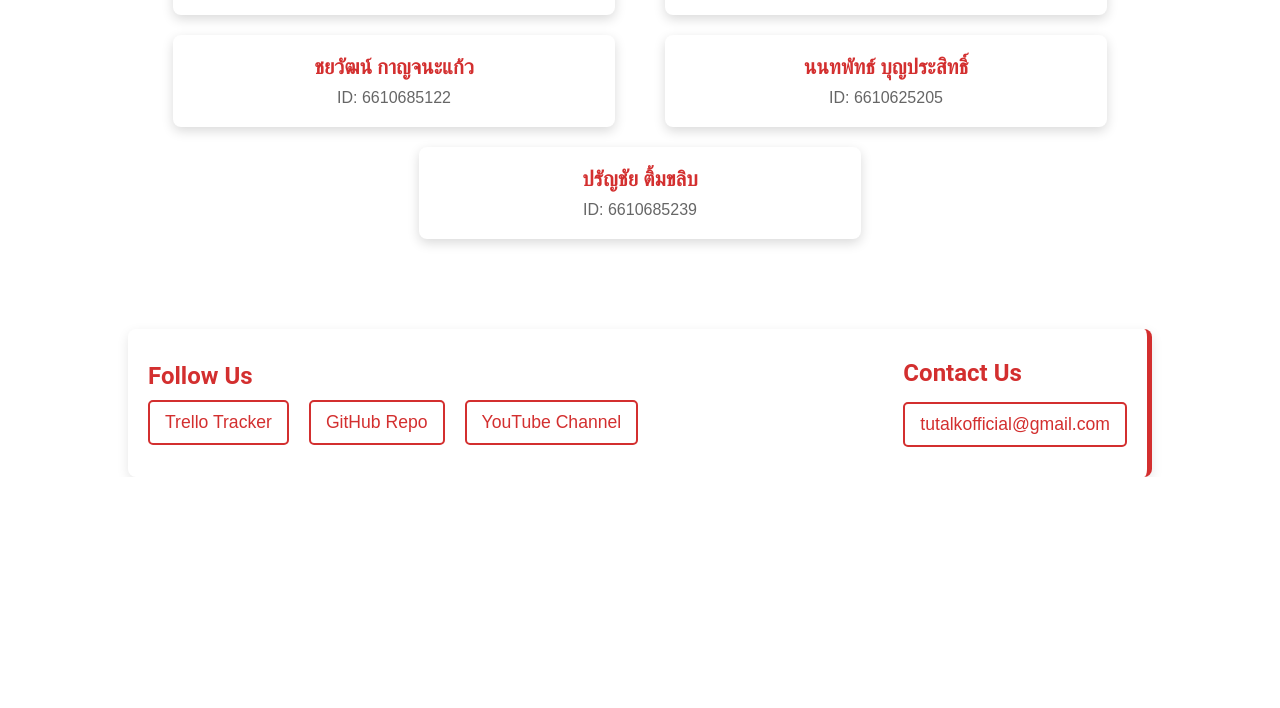
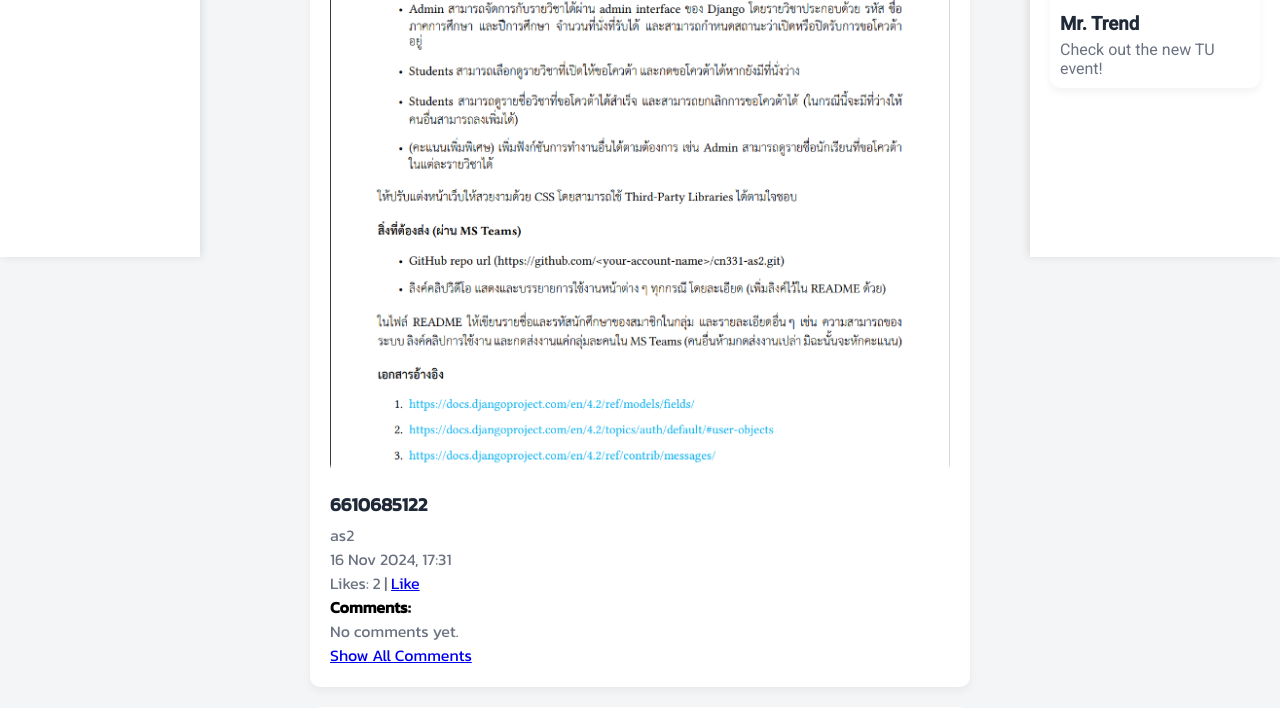
Before and after one commit to 6610685239/cn331-project, a Django app: page /accounts/user-home/ in a window 1280 px wide. Shown: the part 543-1251 px from the top of the page. Before the commit the page ends 1020 px from the top, so only its background shows below. Run offline with Django 5.2, Linux system fonts and the light colour scheme; data comes from the database, SQL or seed files in the repository; both versions use the stored data as it was after the commit.

Commit message:
update 95%

```diff
--- a/WebAppProject/WebAppProject/settings.py
+++ b/WebAppProject/WebAppProject/settings.py
@@ -132,6 +132,8 @@ STATIC_ROOT = "/home/tutalk/WebAppProject/static/"
 
 DEFAULT_AUTO_FIELD = "django.db.models.BigAutoField"
 
+MEDIA_URL = "/media/"
+MEDIA_ROOT = BASE_DIR / "media"
 
 env = environ.Env()
 environ.Env.read_env(os.path.join(BASE_DIR, ".env"))
--- a/WebAppProject/accounts/templates/user_home.html
+++ b/WebAppProject/accounts/templates/user_home.html
@@ -4,73 +4,83 @@
 <head>
     <meta charset="UTF-8">
     <meta name="viewport" content="width=device-width, initial-scale=1.0">
-    <title>About Us</title>
-    <link rel="stylesheet" href="{% static 'css/style_about.css' %}">
+    <title>TU Talk - สมัครสมาชิก</title>
+    <link rel="stylesheet" href="{% static 'css/style_user_home.css' %}">
+    <link rel="preconnect" href="https://fonts.googleapis.com">
+    <link rel="preconnect" href="https://fonts.gstatic.com" crossorigin>
+    <link href="https://fonts.googleapis.com/css2?family=Kanit:wght@400;500&family=Roboto:wght@400;500&display=swap"
+        rel="stylesheet">
 </head>
 <body>
-    <!-- ส่วนแถบเมนู -->
-    <header class="navbar">
-        <h1 class="logo">TUTALK</h1>
-        <ul class="nav-links">
-            <li><a href="{% url 'user_home' %}">Home</a></li>
-            <li><a href="#">Alert</a></li>
-            <li><a href="#">Review</a></li>
-            <li><a href="#">Party</a></li>
-            <li><a href="{% url 'about' %}">About Us</a></li>
-        </ul>
-    </header>
 
-    <!-- ส่วนเกี่ยวกับเรา -->
-    <section class="about-section">
-        <div class="about-content">
-            <h2>About Us</h2>
-            <p>ยินดีต้อนรับสู่ TUTALK แพลตฟอร์มที่สร้างสรรค์เพื่อแบ่งปันข้อมูล ข่าวสาร และบทความที่เป็นประโยชน์แก่ชาวมธ. ด้วยทีมงานที่มุ่งมั่นและมีความสามารถ เพื่อให้คุณได้รับข้อมูลที่มีคุณภาพและน่าเชื่อถือ</p>
+    <!-- Navigation Bar with Post Form in Center -->
+    <nav class="navbar">
+        <a href="{% url 'user_home' %}" class="logo">TUTalk</a>
+        <div class="post-form">
+            <input type="text" placeholder="What's on your mind?">
+            <label for="file-upload">Attach Image</label>
+            <input type="file" id="file-upload" accept="image/*">
+            <button type="submit">Post</button>
         </div>
-    </section>
+        <div class="nav-links">
+            <a href="{% url 'home' %}">My account</a>
+            <a href="{% url 'home' %}">Log Out</a>
+        </div>
+    </nav>
 
-    <!-- ส่วนรายชื่อสมาชิก -->
-    <section class="team-section">
-        <h2>Meet Our Team</h2>
-        <div class="team-members">
-            <div class="member-card">
-                <h3>กันตพงศ์ วิชชุเกรียงไกร</h3>
-                <p>ID: 6610625045</p>
-            </div>
-            <div class="member-card">
-                <h3>ชนม์ชนันทร์ จิตระวัง</h3>
-                <p>ID: 6610685056</p>
-            </div>
-            <div class="member-card">
-                <h3>ชยวัฒน์ กาญจนะแก้ว</h3>
-                <p>ID: 6610685122</p>
-            </div>
-            <div class="member-card">
-                <h3>นนทพัทธ์ บุญประสิทธิ์</h3>
-                <p>ID: 6610625205</p>
-            </div>
-            <div class="member-card">
-                <h3>ปรัญชัย ติ้มขลิบ</h3>
-                <p>ID: 6610685239</p>
-            </div>
+    <!-- Left Menu with Search Bar -->
+    <div class="left-menu">
+        <div class="search-bar">
+            <input type="text" placeholder="Search...">
         </div>
-    </section>
+        <a href="{% url 'tu_talk:post_list' %}">TU Talk</a>
+        <a href="{% url 'home' %}">TU Alert</a>
+        <a href="{% url 'home' %}">TU Review</a>
+        <a href="{% url 'home' %}">TU Party</a>
+        <a href="{% url 'about' %}">About Us</a>
+    </div>
+        <!-- Main Content Centered -->
+    <div class="main-content">
+        {% for post in posts %}
+        <div class="post">
+            {% if post.image %}
+            <img src="{{ post.image.url }}" alt="Post Image">
+            {% endif %}
+            <h3>{{ post.user.username }}</h3> <!-- Assuming post.author is a User model -->
+            <p>{{ post.content }}</p>
+            <p>{{ post.created_at|date:"d M Y, H:i" }}</p> <!-- Formatting the date -->
 
-    <!-- ส่วนลิงก์เพิ่มเติม -->
-<section class="links-section">
-    <div class="links-left">
-        <h2>Follow Us</h2>
-        <div class="links">
-            <a href="https://trello.com/b/JjbKkQVw/tu-talk" target="_blank">Trello Tracker</a>
-            <a href="https://github.com/6610685239/cn331-project" target="_blank">GitHub Repo</a>
-            <a href="https://www.youtube.com/@TuTalkOfficial" target="_blank">YouTube Channel</a>
+            <p>Likes: {{ post.likes.count }} | <a href="{% url 'tu_talk:like_post' post.id %}">Like</a></p>
+            <!-- Display 3 newest comments -->
+            <h4>Comments:</h4>
+            {% for comment in post.comments.all %}
+            <p><strong>{{ comment.user.username }}:</strong> {{ comment.content }}</p>
+            {% empty %}
+            <p>No comments yet.</p>
+            {% endfor %}
+            <a href="{% url 'tu_talk:view_all_comments' post.id %}">Show All Comments</a>
+        </div>
+        {% empty %}
+        <p>No posts available yet. Start posting on TU Talk!</p>
+        {% endfor %}
+    </div>
+
+    <!-- Right Menu with Trending Posts -->
+    <div class="right-menu">
+        <h2>🔥 Trending</h2>
+        <div class="post">
+            <img src="https://today-obs.line-scdn.net/0hiswXR52lNlxKISaBryBJC3J3Oi15RyxVaE5wbjwoP2xuDSQMfkdlP2opOnBvQnheahJ-aTp1P2xhQXQMcw/w1200"
+                alt="Trending Post Image">
+            <h3>Ms. Popular</h3>
+            <p>Just shared amazing tips for freshmen!</p>
+        </div>
+        <div class="post">
+            <img src="https://s.isanook.com/ca/0/ud/277/1388245/tushirt.jpg?ip/resize/w728/q80/jpg"
+                alt="Trending Post Image">
+            <h3>Mr. Trend</h3>
+            <p>Check out the new TU event!</p>
         </div>
     </div>
-    <div class="contact-right">
-        <h2>Contact Us</h2>
-        <a href="mailto:tutalkofficial@gmail.com">tutalkofficial@gmail.com</a>
-    </div>
-</section>
-
 
 </body>
 </html>
--- a/WebAppProject/accounts/urls.py
+++ b/WebAppProject/accounts/urls.py
@@ -6,6 +6,6 @@ urlpatterns = [
     path("register/", views.register, name="register"),
     path("confirm-email/<str:username>/", views.confirm_email, name="confirm_email"),
     path("user-home/", views.user_home, name="user_home"),
-    path('about/', views.about, name='about'),
-      path('about-no-login/', views.about_no_login, name='about_no_login'),
+    path("about/", views.about, name="about"),
+    path("about-no-login/", views.about_no_login, name="about_no_login"),
 ]
--- a/WebAppProject/accounts/views.py
+++ b/WebAppProject/accounts/views.py
@@ -8,6 +8,8 @@ from django.contrib.auth import login, authenticate, logout
 from django.urls import reverse
 import sendgrid
 from sendgrid.helpers.mail import Mail, Email, To, Content
+from tu_talk.models import Post, Comment
+from django.db.models import Prefetch
 
 
 def home(request):
@@ -15,7 +17,10 @@ def home(request):
 
 
 def user_home(request):
-    return render(request, "user_home.html")
+    posts = Post.objects.prefetch_related(
+        Prefetch("comments", queryset=Comment.objects.order_by("-created_at"))
+    ).order_by("-created_at")
+    return render(request, "user_home.html", {"posts": posts})
 
 
 def send_sendgrid_email(to_email, subject, text_content):
@@ -37,21 +42,28 @@ def send_sendgrid_email(to_email, subject, text_content):
     print(f"SendGrid Response: {response.status_code}, {response.body}")
     return response
 
+
 def login_views(request):
     if request.method == "POST":
         form = LoginForm(data=request.POST)
         if form.is_valid():
             username = form.cleaned_data.get("username")
             password = form.cleaned_data.get("password")
-            remember_me = form.cleaned_data.get("remember")  # Get the 'remember me' checkbox value
+            remember_me = form.cleaned_data.get(
+                "remember"
+            )  # Get the 'remember me' checkbox value
 
             user = authenticate(username=username, password=password)
             if user is not None:
                 login(request, user)
                 if remember_me:  # If remember me is checked
-                    request.session.set_expiry(60*60*24*30)  # Set session to last for 30 days
+                    request.session.set_expiry(
+                        60 * 60 * 24 * 30
+                    )  # Set session to last for 30 days
                 else:
-                    request.session.set_expiry(0)  # Session expires when the browser is closed
+                    request.session.set_expiry(
+                        0
+                    )  # Session expires when the browser is closed
 
                 if user.is_superuser:
                     return redirect("/admin/")
@@ -79,6 +91,7 @@ def register(request):
         form = SignupForm()
 
     return render(request, "register.html", {"form": form, "show_modal": False})
+
 
 def send_confirmation_email(user):
     confirmation_url = (
@@ -110,5 +123,6 @@ def user_logout(request):
 def about(request):
     return render(request, "about.html")
 
+
 def about_no_login(request):
-    return render(request, 'about_no_login.html')
+    return render(request, "about_no_login.html")
--- a/WebAppProject/tu_talk/models.py
+++ b/WebAppProject/tu_talk/models.py
@@ -4,7 +4,7 @@ from django.core.exceptions import ValidationError
 
 
 def validate_image_extension(value):
-    if not value.name.endswith((".jpg", ".jpeg", ".png")):
+    if not value.name.endswith((".jpg", ".jpeg", ".png", ".JPG")):
         raise ValidationError("Only .jpg and .png files are allowed.")
 
 
--- a/WebAppProject/tu_talk/templates/tu_talk/post_list.html
+++ b/WebAppProject/tu_talk/templates/tu_talk/post_list.html
@@ -353,7 +353,7 @@
 
     <!-- Navigation Bar with Post Form in Center -->
     <nav class="navbar">
-        <a href="{% url 'home' %}" class="logo">TUTalk</a>
+        <a href="{% url 'user_home' %}" class="logo">TUTalk</a>
 
         <div class="nav-links">
             <a href="{% url 'home' %}">My account</a>
--- a/WebAppProject/tu_talk/urls.py
+++ b/WebAppProject/tu_talk/urls.py
@@ -1,5 +1,6 @@
 from django.urls import path
 from . import views
+
 
 app_name = "tu_talk"
 
--- a/WebAppProject/tu_talk/views.py
+++ b/WebAppProject/tu_talk/views.py
@@ -3,6 +3,7 @@ from django.contrib.auth.decorators import login_required
 from .models import Post, Comment, Like
 from .forms import PostForm, CommentForm
 from django.db.models import Prefetch
+from django.http import JsonResponse
 
 
 @login_required
```
Also changed, not shown: WebAppProject/db.sqlite3.
